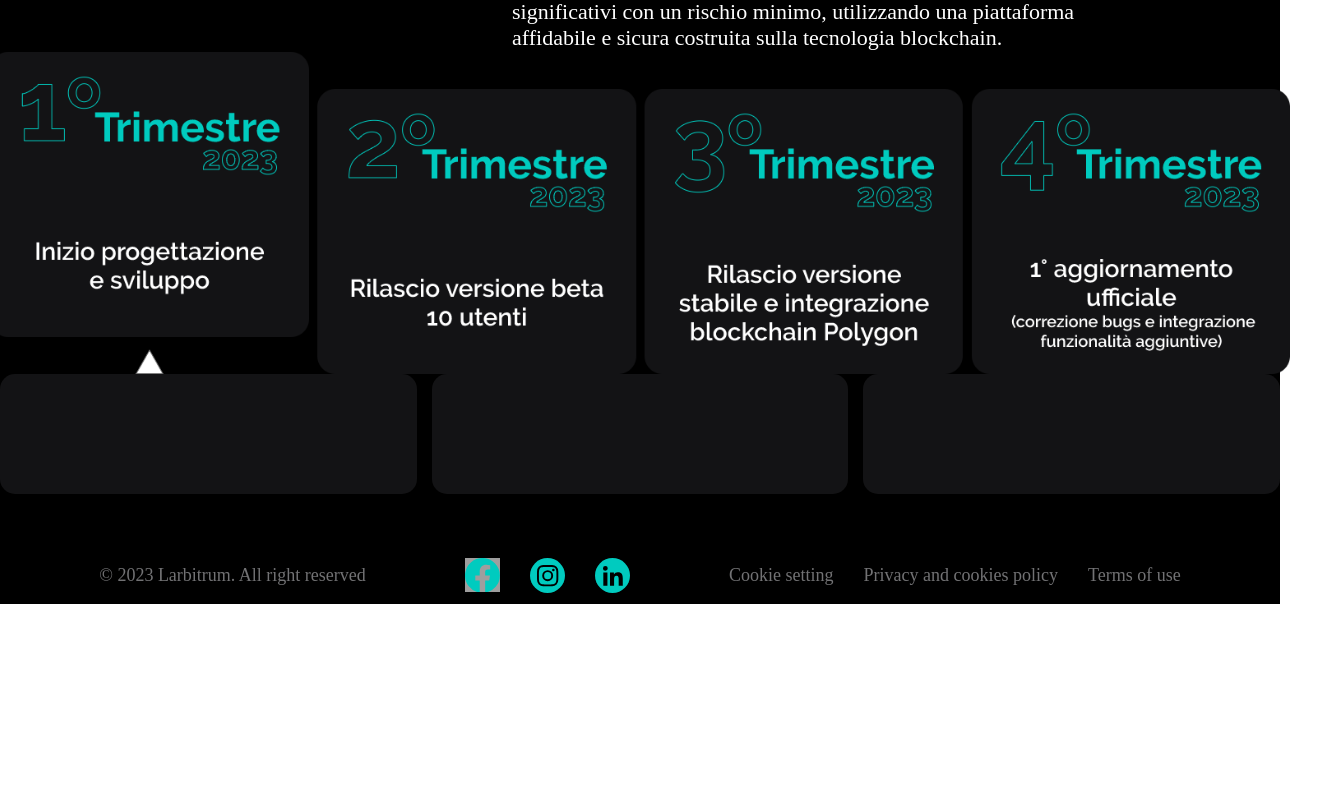
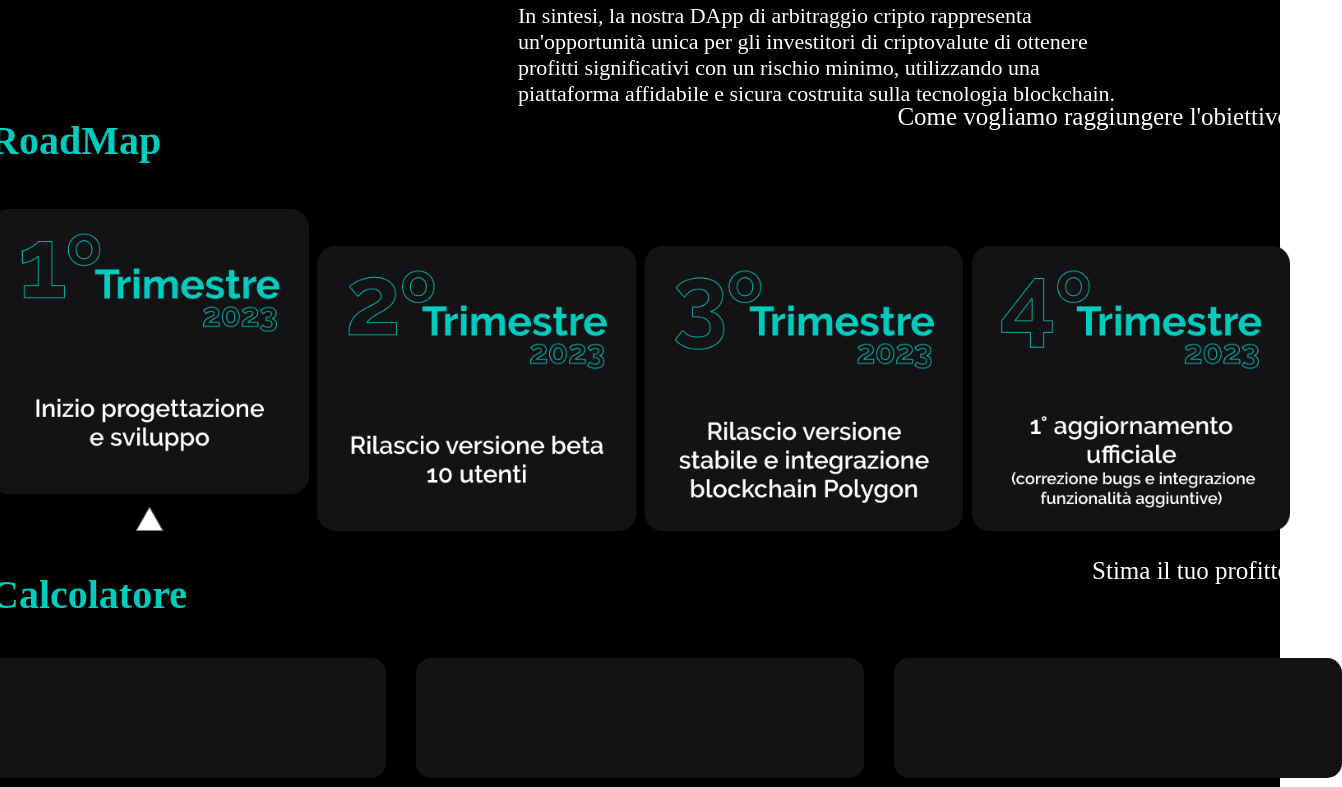
Before and after one commit to rokko/larbitrum, a React (Create React App) app: page / in a window 1280 px wide. Shown: the part 1533-2320 px from the top of the page, 1342 px wide, since content can reach past the window. Before the commit the page ends 2137 px from the top, so only its background shows below. Built offline with nearby package versions, Linux system fonts and the light colour scheme; grey boxes are pictures that could not be loaded.

Commit message:
update landing

```diff
--- a/src/App.tsx
+++ b/src/App.tsx
@@ -13,6 +13,9 @@ const GlobalStyle = createGlobalStyle`
     * {
   box-sizing: border-box;
 }
+
+
+
 
 `
 const App: React.FC = () => {
--- a/src/components/dapp/screens/Landing/Calcolatore/Calcolatore.tsx
+++ b/src/components/dapp/screens/Landing/Calcolatore/Calcolatore.tsx
@@ -1,12 +1,27 @@
 import React from 'react'
-import { BoxCalcolatore, ContainerCalcolatore } from './CalcolatoreStyled'
+import {
+  BoxCalcolatore,
+  ContainerCalcolatore,
+  ContenitoreBoxCalcolatori,
+} from './CalcolatoreStyled'
+import {
+  SezioneTitolo,
+  TestoSezione,
+  TitoloSezione,
+} from '../RoadMap/RoadMapStyled'
 
 const Calcolatore = () => {
   return (
     <ContainerCalcolatore>
-      <BoxCalcolatore></BoxCalcolatore>
-      <BoxCalcolatore></BoxCalcolatore>
-      <BoxCalcolatore></BoxCalcolatore>
+      <SezioneTitolo>
+        <TitoloSezione>Calcolatore</TitoloSezione>
+        <TestoSezione>Stima il tuo profitto</TestoSezione>
+      </SezioneTitolo>
+      <ContenitoreBoxCalcolatori>
+        <BoxCalcolatore></BoxCalcolatore>
+        <BoxCalcolatore></BoxCalcolatore>
+        <BoxCalcolatore></BoxCalcolatore>
+      </ContenitoreBoxCalcolatori>
     </ContainerCalcolatore>
   )
 }
--- a/src/components/dapp/screens/Landing/Calcolatore/CalcolatoreStyled.tsx
+++ b/src/components/dapp/screens/Landing/Calcolatore/CalcolatoreStyled.tsx
@@ -1,11 +1,18 @@
 import styled from 'styled-components'
 
 const ContainerCalcolatore = styled.div`
+  width: 100%;
+  align-items: center;
+  align-content: center;
+  display: flex;
+  justify-content: center;
+  flex-direction: column;
+`
+
+const ContenitoreBoxCalcolatori = styled.div`
   display: flex;
   flex-direction: row;
-  align-items: center;
-  justify-content: center;
-  gap: 1rem;
+  gap: 2rem;
 `
 
 const BoxCalcolatore = styled.div`
@@ -17,4 +24,4 @@ const BoxCalcolatore = styled.div`
   opacity: 1;
 `
 
-export { ContainerCalcolatore, BoxCalcolatore }
+export { ContainerCalcolatore, BoxCalcolatore, ContenitoreBoxCalcolatori }
--- a/src/components/dapp/screens/Landing/Landing.tsx
+++ b/src/components/dapp/screens/Landing/Landing.tsx
@@ -9,7 +9,7 @@ import { Prezzo } from './Prezzo'
 
 const Landing = () => {
   return (
-    <div style={{ backgroundColor: 'black' }}>
+    <div style={{ backgroundColor: 'black', padding: '2rem' }}>
       <HeaderLanding />
       <Centrale />
       <Obiettivo />
--- a/src/components/dapp/screens/Landing/RoadMap/RoadMap.tsx
+++ b/src/components/dapp/screens/Landing/RoadMap/RoadMap.tsx
@@ -1,10 +1,19 @@
 import React from 'react'
 import RoMap from '../assets/sezioni/RoadMap.png'
-import { ContainerRoadmap } from './RoadMapStyled'
+import {
+  ContainerRoadmap,
+  SezioneTitolo,
+  TestoSezione,
+  TitoloSezione,
+} from './RoadMapStyled'
 
 const RoadMap = () => {
   return (
     <ContainerRoadmap>
+      <SezioneTitolo>
+        <TitoloSezione>RoadMap</TitoloSezione>
+        <TestoSezione>Come vogliamo raggiungere l'obiettivo</TestoSezione>
+      </SezioneTitolo>
       <img src={RoMap} style={{ width: '1300px' }} />
     </ContainerRoadmap>
   )
--- a/src/components/dapp/screens/Landing/RoadMap/RoadMapStyled.tsx
+++ b/src/components/dapp/screens/Landing/RoadMap/RoadMapStyled.tsx
@@ -1,8 +1,32 @@
 import styled from 'styled-components'
 
 const ContainerRoadmap = styled.div`
+  width: 100%;
+  align-items: center;
+  align-content: center;
   display: flex;
   justify-content: center;
+  flex-direction: column;
 `
 
-export { ContainerRoadmap }
+const TitoloSezione = styled.p`
+  text-align: left;
+  font: normal normal 600 40px/47px Raleway;
+  letter-spacing: 0px;
+  color: #00cbbf;
+  opacity: 1;
+`
+const SezioneTitolo = styled.div`
+  display: flex;
+  justify-content: space-between;
+  flex-direction: row;
+  width: 1300px;
+`
+const TestoSezione = styled.p`
+  text-align: right;
+  font: normal normal normal 25px/30px Raleway;
+  letter-spacing: 0px;
+  color: #ffffff;
+  opacity: 1;
+`
+export { ContainerRoadmap, TitoloSezione, SezioneTitolo, TestoSezione }
```
